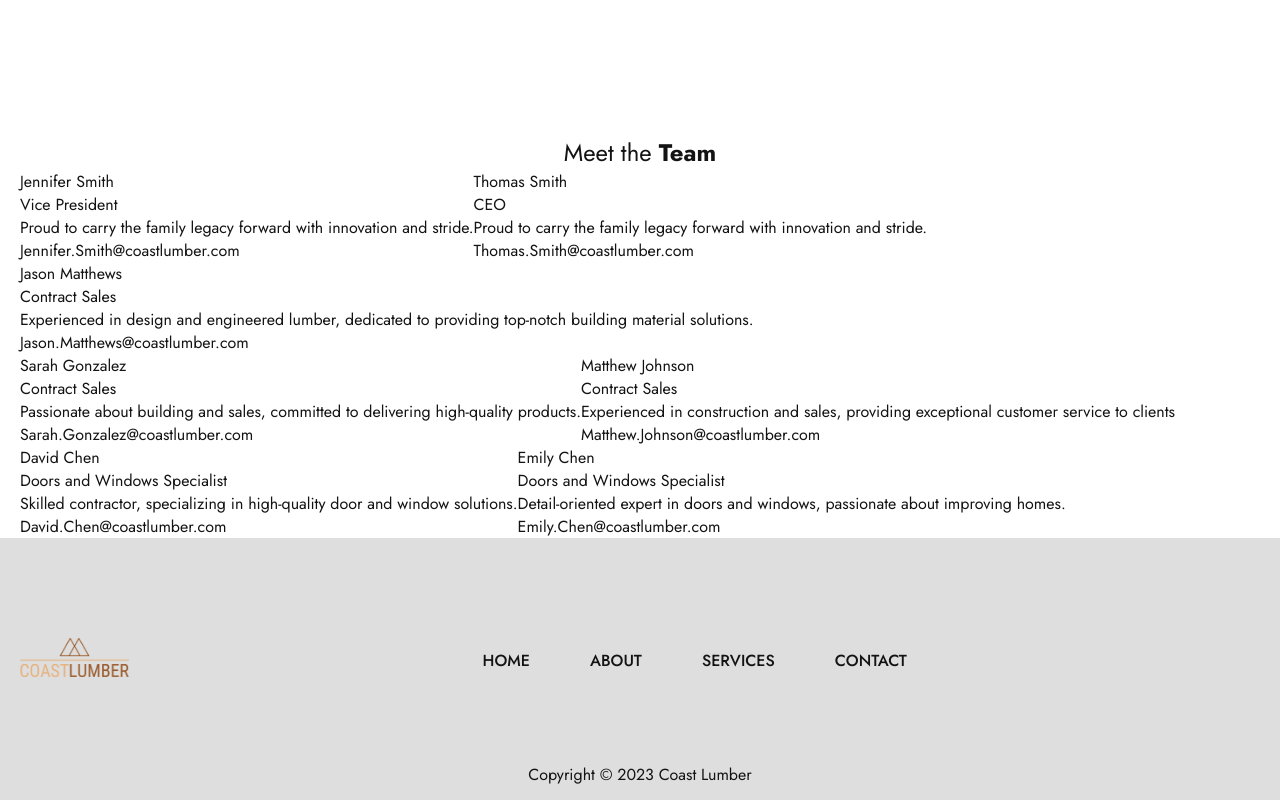
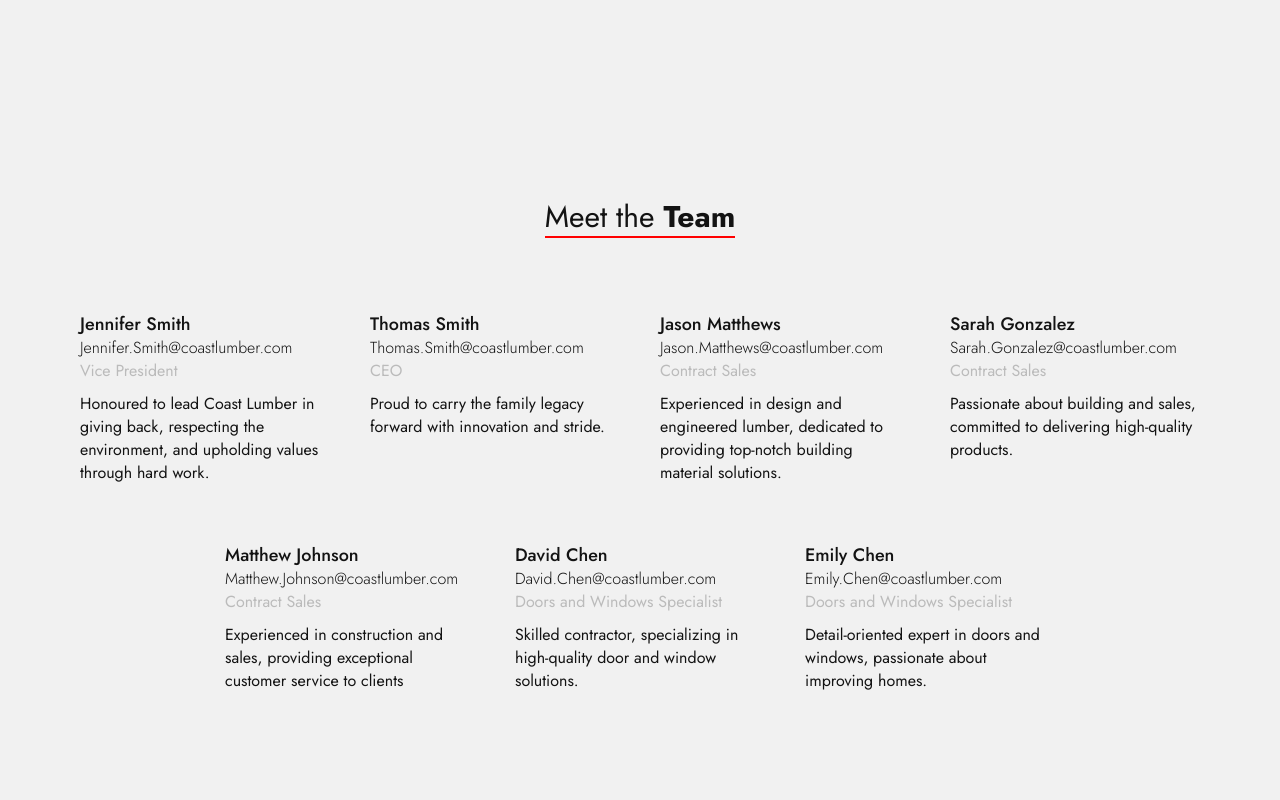
Before and after one commit to DenzelHooke/coast-lumber, a Next.js app: page /about in a window 1280 px wide. Shown: the part 600-1400 px from the top of the page. Built offline with nearby package versions, Linux system fonts and the light colour scheme.

Commit message:
Finished about page

```diff
--- a/src/components/Employee.js
+++ b/src/components/Employee.js
@@ -3,10 +3,12 @@
 const Employee = ({ firstname, lastname, bio, position, email }) => {
   return (
     <div className="employee-item">
-      <p className="employee-name">{`${firstname} ${lastname}`}</p>
-      <p>{position}</p>
-      <p>{bio}</p>
-      <p>{email}</p>
+      <div className="immediate-info">
+        <p className="employee-name">{`${firstname} ${lastname}`}</p>
+        <p className="email light-text">{email}</p>
+        <p className="position">{position}</p>
+      </div>
+      <p className="bio">{bio}</p>
     </div>
   );
 };
--- a/src/components/Employees.js
+++ b/src/components/Employees.js
@@ -6,7 +6,7 @@
     {
       first_name: "Jennifer",
       last_name: "Smith",
-      bio: "Proud to carry the family legacy forward with innovation and stride.",
+      bio: "Honoured to lead Coast Lumber in giving back, respecting the environment, and upholding values through hard work.",
       position: "Vice President",
       get email() {
         return `${this.first_name}.${this.last_name}@coastlumber.com`;
@@ -71,9 +71,11 @@
   return (
     <div className="team-info-wrappper">
       <div className="global-container">
-        <h2 className="center-text reg-text">
-          Meet the <span className="bold">Team</span>
-        </h2>
+        <div className="center-text header-wrapper">
+          <h2 className="center-text reg-text">
+            Meet the <span className="bold">Team</span>
+          </h2>
+        </div>
         <div className="employee-container flex flex-wrap">
           {data.map((employee) => (
             <Employee
--- a/src/components/MissionStatement.jsx
+++ b/src/components/MissionStatement.jsx
@@ -5,7 +5,8 @@
 
 const MissionStatement = () => {
   return (
-    <section className="mission-statement global-container section dark-black-bg white-text">
+    <section className="mission-statement section dark-black-bg white-text">
+      <div className="global-container">
         <div className="statement-wrapper">
           <h2 id="bold-statement" className="reg-text white-text">
             Making a <span className="bold-text">difference</span>
@@ -21,7 +22,6 @@
             alt=""
           />
         </div>
-
         <ul className="flex mission-items-wrapper">
           <MissionItem
             title="Sustainability"
@@ -47,6 +47,7 @@
             minimizing our impact on the environment."
           />
         </ul>
+      </div>
     </section>
   );
 };
--- a/src/pages/about.js
+++ b/src/pages/about.js
@@ -1,10 +1,30 @@
 import React from "react";
 import Image from "next/image";
 import Employees from "../components/Employees";
+import { motion } from "framer-motion";
+import { useRef } from "react";
 
 const about = () => {
+  const ref = useRef();
+  const pageVariants = {
+    hidden: {
+      opacity: 0,
+    },
+    visible: {
+      opacity: 100,
+      transition: {
+        duration: 0.2,
+      },
+    },
+  };
   return (
-    <div id="about-page-wrapper">
+    <motion.div
+      id="about-page-wrapper"
+      ref={ref}
+      variants={pageVariants}
+      initial="hidden"
+      animate="visible"
+    >
       <div className="global-container">
         <div className="intro">
           <h1 className="heading reg-text center-text bold">
@@ -36,7 +56,7 @@
         </div>
       </div>
       <Employees />
-    </div>
+    </motion.div>
   );
 };
 
--- a/src/styles/Global.css
+++ b/src/styles/Global.css
@@ -3,12 +3,13 @@
   --global-flat-black: #2b2b2b;
   --root-padding: 20px;
   --global-bg-black: #131313;
-  --global-white: #ffffff;
+  --global-white: #f1f1f1;
   --dark-black: #131313;
   --global-header-size: 35px;
   --global-font-size: 18px;
   --footer-bg: rgb(222, 222, 222);
   --navbar-bg: black;
+  --light-text-color: rgb(187, 187, 187);
 }
 
 /* Color Theme Swatches in Hex */
@@ -313,6 +314,46 @@
   width: 100%;
 }
 
+.team-info-wrappper .header-wrapper {
+  margin-top: 160px;
+  margin-bottom: 40px;
+}
+.team-info-wrappper .header-wrapper h2 {
+  font-size: 30px;
+  position: relative;
+  width: auto;
+  display: inline;
+}
+.team-info-wrappper .header-wrapper h2::after {
+  content: "";
+  width: 100%;
+  position: absolute;
+  bottom: 0;
+  left: 0;
+  background: red;
+  height: 2px;
+}
+.team-info-wrappper .employee-container {
+  justify-content: center;
+  padding: 5px 0;
+  padding-bottom: 100px;
+}
+.team-info-wrappper .employee-container .employee-item {
+  max-width: 250px;
+  margin: 30px 20px;
+}
+.team-info-wrappper .employee-container .employee-item .immediate-info {
+  margin-bottom: 10px;
+  line-height: 23px;
+}
+.team-info-wrappper .employee-container .employee-item .employee-name {
+  font-weight: 500;
+  font-size: large;
+}
+.team-info-wrappper .employee-container .employee-item .position {
+  color: var(--light-text-color);
+}
+
 @media screen and (max-width: 1500px) {
   .about-index .content-wrapper {
     justify-content: space-evenly;
--- a/src/styles/global.scss
+++ b/src/styles/global.scss
@@ -4,12 +4,13 @@
   --global-flat-black: #2b2b2b;
   --root-padding: 20px;
   --global-bg-black: #131313;
-  --global-white: #ffffff;
+  --global-white: #f1f1f1;
   --dark-black: #131313;
   --global-header-size: 35px;
   --global-font-size: 18px;
   --footer-bg: rgb(222, 222, 222);
   --navbar-bg: black;
+  --light-text-color: rgb(187, 187, 187);
 }
 
 /* Color Theme Swatches in Hex */
@@ -342,7 +343,7 @@
   }
 }
 
-// About page
+// ABOUT PAGE
 
 #about-page-wrapper {
   .intro {
@@ -368,6 +369,52 @@
           height: 100%;
           width: 100%;
         }
+      }
+    }
+  }
+}
+
+.team-info-wrappper {
+  .header-wrapper {
+    margin-top: 160px;
+    margin-bottom: 40px;
+
+    h2 {
+      font-size: 30px;
+      position: relative;
+      width: auto;
+      display: inline;
+      &::after {
+        content: "";
+        width: 100%;
+        position: absolute;
+        bottom: 0;
+        left: 0;
+        background: red;
+        height: 2px;
+      }
+    }
+  }
+
+  .employee-container {
+    justify-content: center;
+    padding: 5px 0;
+    padding-bottom: 100px;
+    .employee-item {
+      max-width: 250px;
+      margin: 30px 20px;
+      .immediate-info {
+        margin-bottom: 10px;
+        line-height: 23px;
+      }
+
+      .employee-name {
+        font-weight: 500;
+        font-size: large;
+      }
+
+      .position {
+        color: var(--light-text-color);
       }
     }
   }
--- a/src/styles/utils.css
+++ b/src/styles/utils.css
@@ -54,4 +54,16 @@
 
 .center-text {
   text-align: center;
+}
+
+.medium-text {
+  font-weight: 500;
+}
+
+.light-text {
+  font-weight: 300;
+}
+
+.light-color {
+  color: var(--light-text-color);
 }/*# sourceMappingURL=utils.css.map */
--- a/src/styles/utils.scss
+++ b/src/styles/utils.scss
@@ -63,3 +63,15 @@
 .center-text {
   text-align: center;
 }
+
+.medium-text {
+  font-weight: 500;
+}
+
+.light-text {
+  font-weight: 300;
+}
+
+.light-color {
+  color: var(--light-text-color);
+}
```
Also changed, not shown: 2 other files (tests, documents, lock files or other folders). Lines whose indentation alone changed are shown as unchanged.
